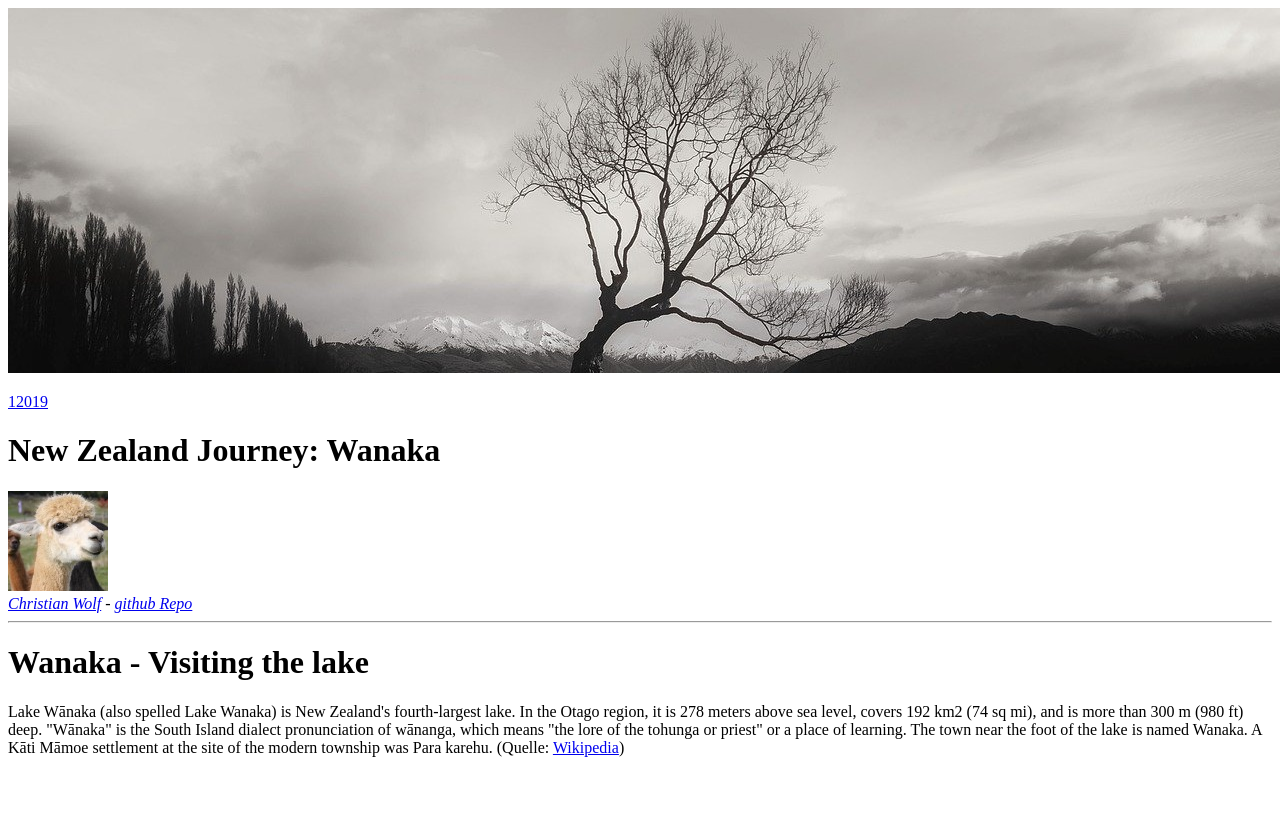
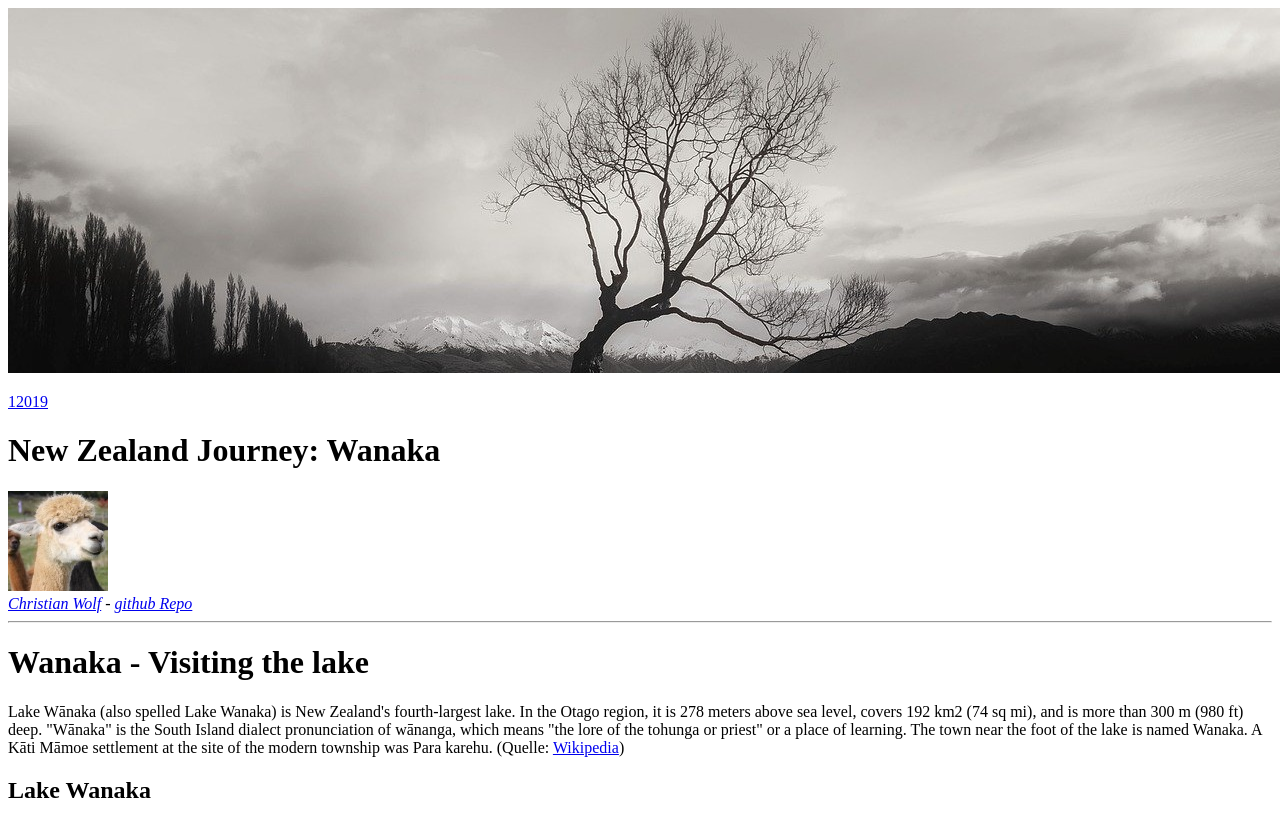
Before and after one commit to csnwolf/csnwolf.github.io, a plain HTML site: page nz/index.html in a window 1280 px wide. Before the commit the page ends 800 px from the top, so only its background shows below. Drawn offline with Linux system fonts and the light colour scheme.

Commit message:
Überschrift für Bild

```diff
--- a/nz/index.html
+++ b/nz/index.html
@@ -33,9 +33,8 @@
             The town near the foot of the lake is named Wanaka. A Kāti Māmoe settlement at the site of the modern township was Para karehu.
             (Quelle: <a href="https://en.wikipedia.org/wiki/Lake_W%C4%81naka">Wikipedia</a>)
         </p>
-        <!-- Absatz mit Beschreibung der Etappe aus der Wikipedia mit Link zur Quelle bei Wikipedia (Quelle: Link) -->
 
-        <!-- Überschrift 2 für ein Bild passend zur Etappe -->
+        <h2>Lake Wanaka</h2>
         <!-- Bild als figure-Element mit: -->
             <!-- Bild images/attraction.jpg 900x600px und sprechendem alt-Text -->
             <!-- Bildunterschrift als figcaption-Element mit Link auf Bildquelle und BildautorIn -->
```
